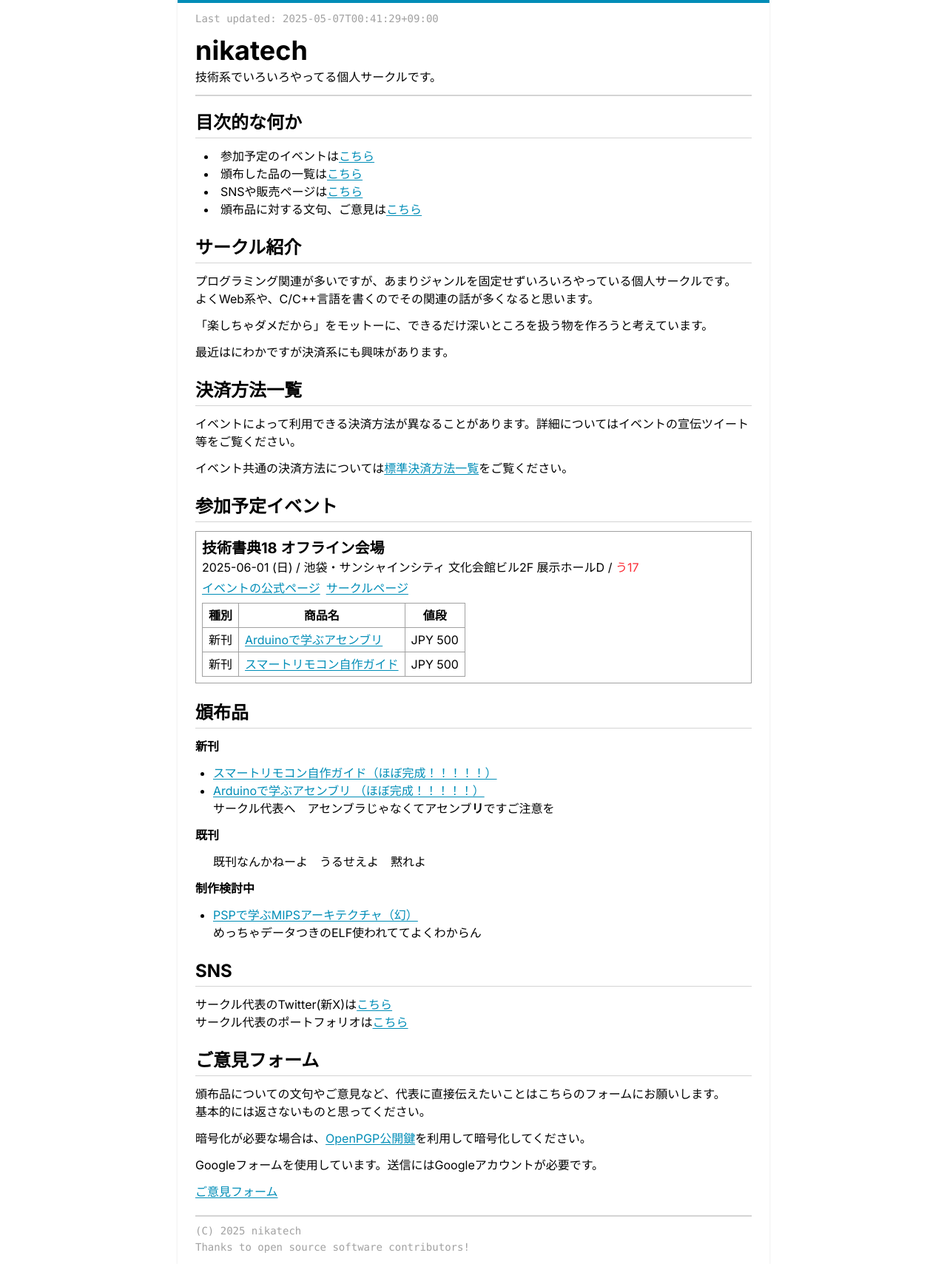
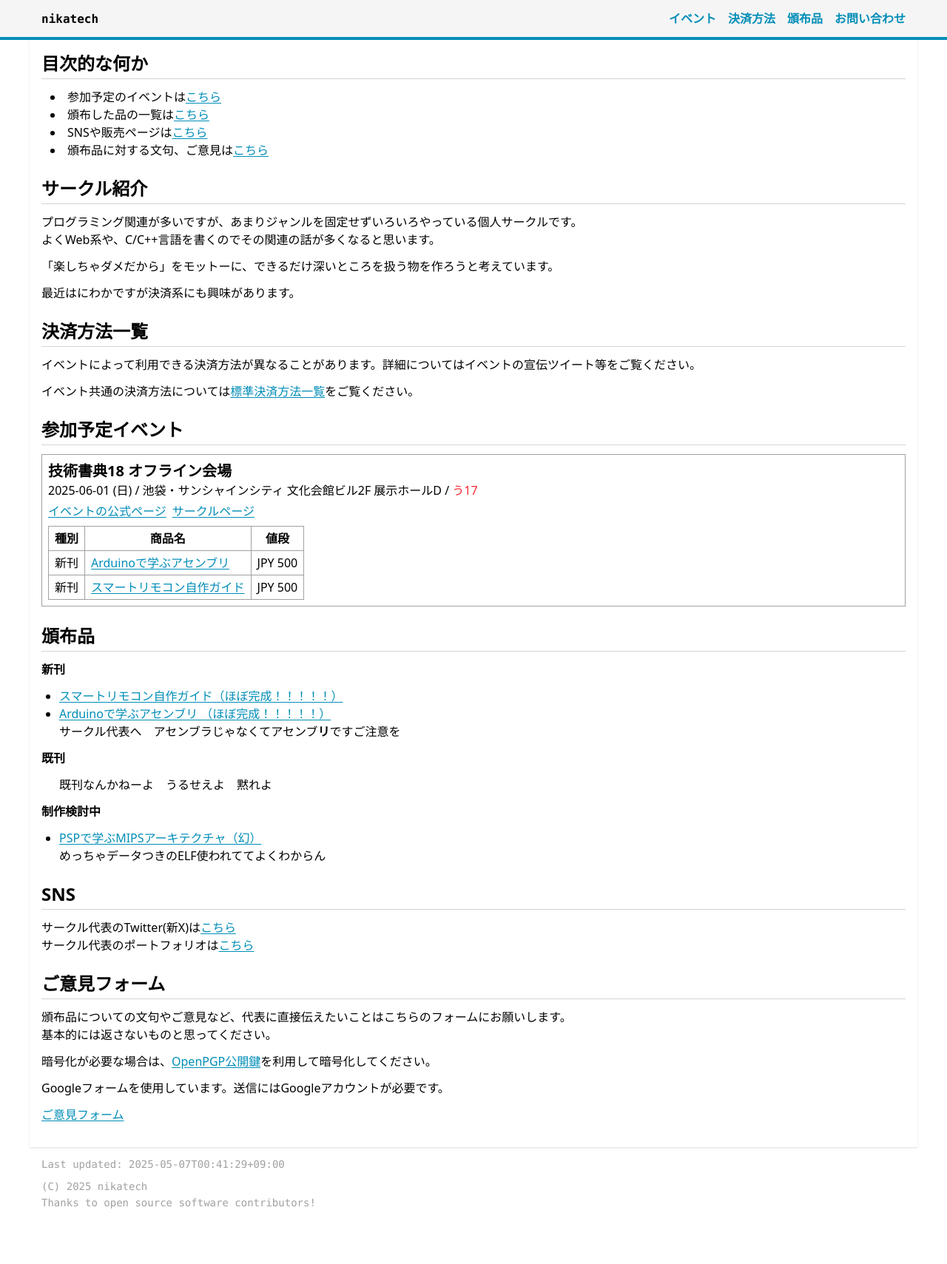
Before and after one commit to nikachu2012/nikatech-site, a Next.js app: page / in a window 1280 px wide. Shown: the whole page at 74% size. After the commit the page ends 1649 px from the top, so only its background shows below. Built offline with nearby package versions, Linux system fonts and the light colour scheme.

Commit message:
[update] トップバーにリンクを固める形に変更＆レスポンシブ対応

```diff
--- a/app/(default)/layout.tsx
+++ b/app/(default)/layout.tsx
@@ -1,12 +1,8 @@
 import type { Metadata } from "next";
-import { Inter } from "next/font/google";
 import "./globals.css";
 import GetDateISO8601String from "@/utils/GetDateISO8601String";
 import Year from "@/components/Year";
-
-const inter = Inter({
-  subsets: ["latin"]
-})
+import Link from "next/link";
 
 export const metadata: Metadata = {
   title: {
@@ -16,6 +12,16 @@ export const metadata: Metadata = {
   description: "同人サークル「nikatech」の公式サイトです。技術系でいろいろやっています。",
 };
 
+const linkList: {
+  title: string
+  href: string
+}[] = [
+    { title: "イベント", href: "#event" },
+    { title: "決済方法", href: "/payment" },
+    { title: "頒布品", href: "#item" },
+    { title: "お問い合わせ", href: "#form" },
+  ]
+
 export default function RootLayout({
   children,
 }: Readonly<{
@@ -24,31 +30,60 @@ export default function RootLayout({
   return (
     <html lang="ja">
       <body
-        className={`${inter.className} antialiased `}
+        className={`antialiased has-[#check:checked]:overflow-hidden`}
       >
-        <div className="w-full md:w-[800px] bg-white m-auto p-2 px-4 md:px-6 min-h-[100svh] border-t-4 border-t-[#008db7] shadow">
-          <header className="pb-2">
-            <span className="font-mono text-sm text-neutral-400 leading-none">Last updated: {GetDateISO8601String(new Date(Date.now()))}</span>
-            <h1 className="font-bold text-4xl mt-3">nikatech</h1>
-
-            <p className="mt-1">
-              技術系でいろいろやってる個人サークルです。<br />
-              {/* 具体的にどのようなことをしているかは<a href="#works" className="underline text-blue-500">こちら</a>をご覧ください。 */}
-            </p>
-          </header>
-
-          <hr className="my-1 border border-neutral-300" />
-
-          {children}
+        <div className="">
+          <div className="w-full bg-neutral-100 border-b-4 border-b-accent sticky top-0 z-1919">
+            <div className="w-full md:w-[1200px] h-[50px] m-auto flex items-center justify-between px-4">
+              <Link href={"/"} className="text-black! no-underline!">
+                <div>
+                  <span className="font-mono font-bold">nikatech</span>
+                </div>
+              </Link>
 
 
-          <hr className="my-1 border border-neutral-300" />
+              <div className="lg:hidden flex justify-center relative left-0 top-0 size-[30px]">
 
-          <footer className="flex flex-col flex-wrap gap-2 py-2">
-            <span className="font-mono text-sm text-neutral-400 leading-none">(C) <Year /> nikatech</span>
-            <span className="font-mono text-sm text-neutral-400 leading-none">Thanks to open source software contributors!</span>
+                <input type="checkbox" id="check" className="appearance-none absolute size-full [&:checked~#sidebar]:-translate-x-0 [&:checked~#closeBtn]:block [&:checked~#openBtn]:hidden [&~#openBtn]:block z-50 " />
+
+                <div id="openBtn" className="absolute size-full hidden z-40">
+                  <svg xmlns="http://www.w3.org/2000/svg" height="30px" viewBox="0 -960 960 960" width="30px" fill="#008db7"><path d="M120-240v-80h720v80H120Zm0-200v-80h720v80H120Zm0-200v-80h720v80H120Z" /></svg>
+                </div>
+                <div id="closeBtn" className="absolute size-full hidden z-40">
+                  <svg xmlns="http://www.w3.org/2000/svg" height="30px" viewBox="0 -960 960 960" width="30px" fill="#008db7"><path d="m256-200-56-56 224-224-224-224 56-56 224 224 224-224 56 56-224 224 224 224-56 56-224-224-224 224Z" /></svg>
+                </div>
+
+
+                <div id="sidebar" className="transition-transform duration-100 ease-in-out transform -translate-x-full box-border fixed left-0 top-0 p-6 w-full h-full lg:w-0 lg:h-0 bg-neutral-200 z-30 lg:hidden flex flex-col gap-2 overflow-hidden pt-[50px]">
+                  {linkList.map((e, i) => (
+                    <Link key={i} href={e.href} className="font-bold no-underline! text-lg">{e.title}</Link>
+                  ))}
+                </div>
+              </div>
+
+              <div className="hidden lg:flex lg:gap-4">
+                {linkList.map((e, i) => (
+                  <Link key={i} href={e.href} className="font-bold no-underline!">{e.title}</Link>
+                ))}
+              </div>
+
+            </div>
+          </div>
+
+          <div className="w-full md:w-[1200px] bg-white m-auto px-4 pb-4 min-h-[100svh] shadow">
+            {children}
+          </div>
+
+          <footer className="w-full md:w-[1200px] m-auto font-mono text-sm text-neutral-400 p-4">
+            <div className="flex flex-col flex-wrap gap-2">
+              <span className="leading-none">Last updated: {GetDateISO8601String(new Date(Date.now()))}</span>
+            </div>
+
+            <div className="flex flex-col flex-wrap gap-2 mt-4">
+              <div className="leading-none">(C) <Year /> nikatech</div>
+              <div className="leading-none">Thanks to open source software contributors!</div>
+            </div>
           </footer>
-
         </div>
       </body>
     </html>
```
